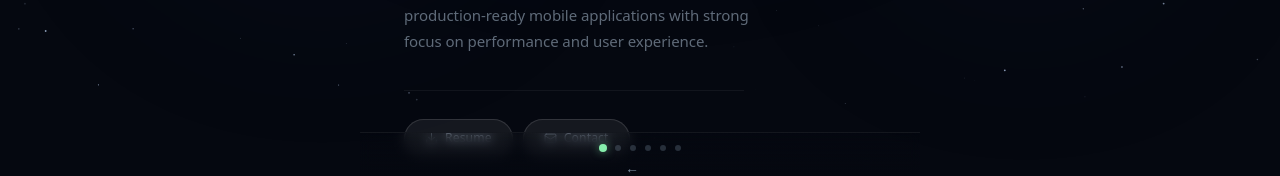
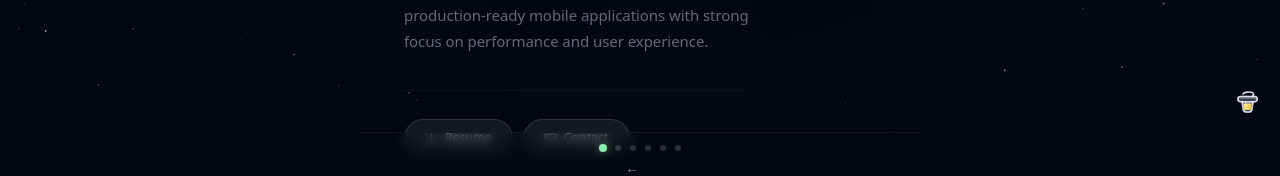
Before and after one commit to neelkamal123-code/portfolio, a Next.js app in the folder portfolio/: page / in a window 1280 px wide. Shown: the part 562-738 px from the top of the page. Built offline with nearby package versions, Linux system fonts and the light colour scheme; no server answers.

Commit message:
Adding Buy me A coffe Link

```diff
--- a/portfolio/app/data.ts
+++ b/portfolio/app/data.ts
@@ -8,6 +8,7 @@ export const profile = {
   github: 'https://github.com/neelkamal123-code',
   linkedin: 'https://www.linkedin.com/in/neelpunia/',
   resumeUrl: '/Neel_s_Resume_2026_1.pdf',
+  buyMeACoffeeUrl: 'https://buymeacoffee.com/neelkamalpunia',
 };
 
 export const experience: StackItem[] = [
--- /dev/null
+++ b/portfolio/components/BuyMeACoffeeIcon.tsx
@@ -0,0 +1,73 @@
+type BuyMeACoffeeIconProps = {
+  size?: number;
+  className?: string;
+};
+
+export function BuyMeACoffeeIcon({ size = 14, className }: BuyMeACoffeeIconProps) {
+  return (
+    <svg
+      aria-hidden="true"
+      width={size}
+      height={size}
+      viewBox="0 0 64 64"
+      className={className}
+      style={{ display: 'inline-block', verticalAlign: 'middle' }}
+    >
+      <defs>
+        <filter id="bm-depth" x="-25%" y="-25%" width="150%" height="170%">
+          <feDropShadow dx="0" dy="2.2" stdDeviation="1.4" floodColor="#000000" floodOpacity="0.48" />
+          <feDropShadow dx="0" dy="5.2" stdDeviation="2.6" floodColor="#000000" floodOpacity="0.22" />
+        </filter>
+        <linearGradient id="bm-glass" x1="0" y1="0" x2="0" y2="1">
+          <stop offset="0%" stopColor="#FFFFFF" stopOpacity="0.36" />
+          <stop offset="100%" stopColor="#A4C7F7" stopOpacity="0.12" />
+        </linearGradient>
+        <linearGradient id="bm-liquid" x1="0" y1="0" x2="1" y2="1">
+          <stop offset="0%" stopColor="#FFE99A" />
+          <stop offset="100%" stopColor="#F2BE45" />
+        </linearGradient>
+      </defs>
+      <g filter="url(#bm-depth)">
+        <path
+          d="M22.2 17.2c1.3-2.6 5.8-4.2 12.5-4.2 6.5 0 10.1 1.7 10.1 4.6 0 1.6-.6 2.9-1.9 3.8"
+          fill="none"
+          stroke="#ECF5FF"
+          strokeOpacity="0.9"
+          strokeWidth="3.2"
+          strokeLinecap="round"
+          strokeLinejoin="round"
+        />
+        <path
+          d="M16.8 22.5h30.4a5.5 5.5 0 0 1 0 11H16.8a5.5 5.5 0 1 1 0-11z"
+          fill="url(#bm-glass)"
+          stroke="#ECF5FF"
+          strokeOpacity="0.86"
+          strokeWidth="3.2"
+          strokeLinecap="round"
+          strokeLinejoin="round"
+        />
+        <path
+          d="M20.5 33.3l2.1 16.3c.5 4.1 2.7 6 6.5 6h5.8c3.8 0 6-1.9 6.5-6l2.1-16.3"
+          fill="url(#bm-glass)"
+          stroke="#ECF5FF"
+          strokeOpacity="0.86"
+          strokeWidth="3.2"
+          strokeLinecap="round"
+          strokeLinejoin="round"
+        />
+        <path
+          d="M26 37.2h12c1.3 0 2.2 1 2.1 2.4l-.9 8.8c-.2 1.9-1.2 2.8-2.9 2.8h-8.6c-1.7 0-2.7-.9-2.9-2.8l-.9-8.8c-.1-1.4.8-2.4 2.1-2.4z"
+          fill="url(#bm-liquid)"
+        />
+        <path
+          d="M28 35.4c-.8 3.6-.8 8.3 0 13.8"
+          fill="none"
+          stroke="#FFFFFF"
+          strokeOpacity="0.32"
+          strokeWidth="2.2"
+          strokeLinecap="round"
+        />
+      </g>
+    </svg>
+  );
+}
--- a/portfolio/components/ProfileSection.tsx
+++ b/portfolio/components/ProfileSection.tsx
@@ -2,6 +2,7 @@
 
 import { motion } from 'framer-motion';
 import { Download, Mail } from 'lucide-react';
+import { BuyMeACoffeeIcon } from './BuyMeACoffeeIcon';
 import { profile } from '@/app/data';
 
 const container = {
@@ -95,6 +96,35 @@ export function ProfileSection() {
           </a>
         ))}
       </motion.div>
+
+      {profile.buyMeACoffeeUrl && (
+        <motion.a
+          href={profile.buyMeACoffeeUrl}
+          target="_blank"
+          rel="noopener noreferrer"
+          aria-label="Buy me a coffee"
+          title="Buy me a coffee"
+          style={{
+            position: 'fixed',
+            right: 18,
+            bottom: 'calc(120px + var(--dock-offset, 0px))',
+            display: 'inline-flex',
+            alignItems: 'center',
+            justifyContent: 'center',
+            background: 'transparent',
+            border: 'none',
+            textDecoration: 'none',
+            lineHeight: 0,
+            zIndex: 130,
+          }}
+          animate={{ y: [0, -7, 0], x: [0, 2, 0] }}
+          transition={{ duration: 1.8, repeat: Infinity, repeatDelay: 0.2, ease: 'easeInOut' }}
+          whileHover={{ scale: 1.08 }}
+          whileTap={{ scale: 0.94 }}
+        >
+          <BuyMeACoffeeIcon size={30} />
+        </motion.a>
+      )}
     </motion.div>
   );
 }
```
